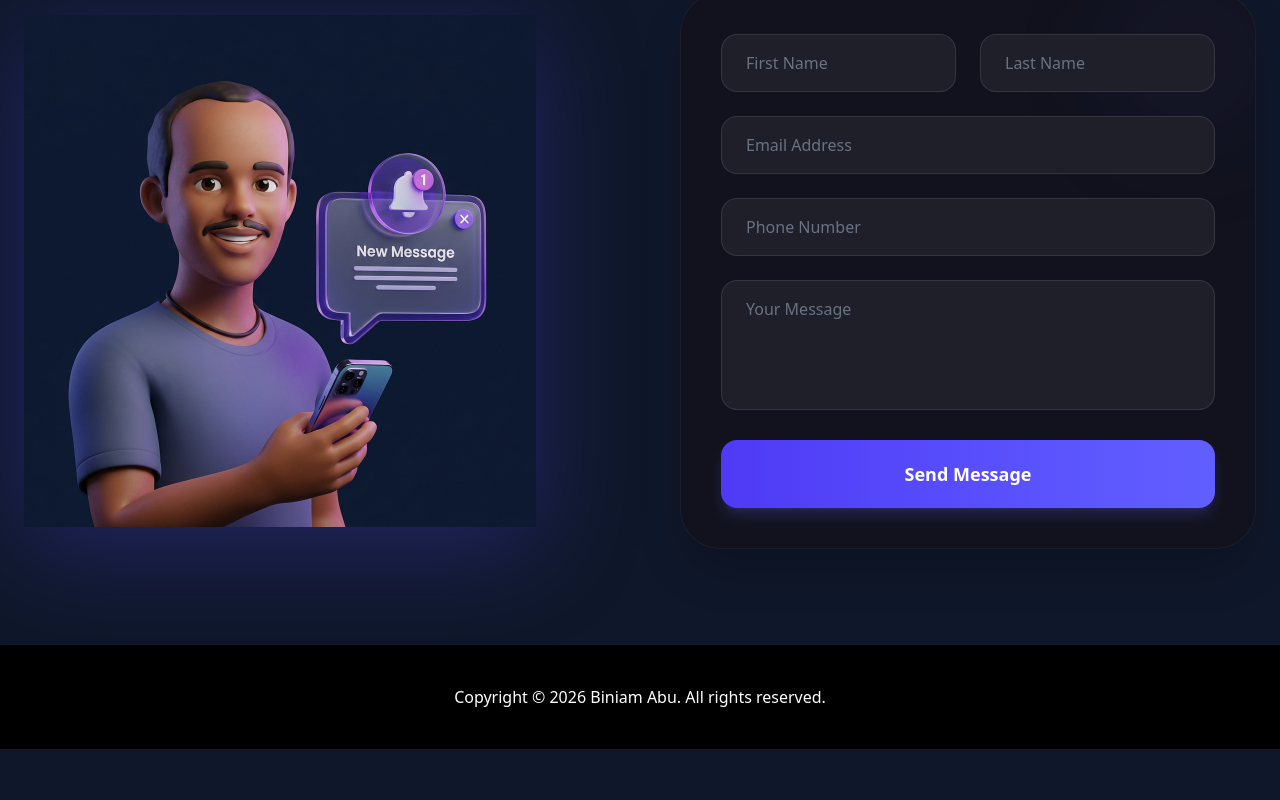
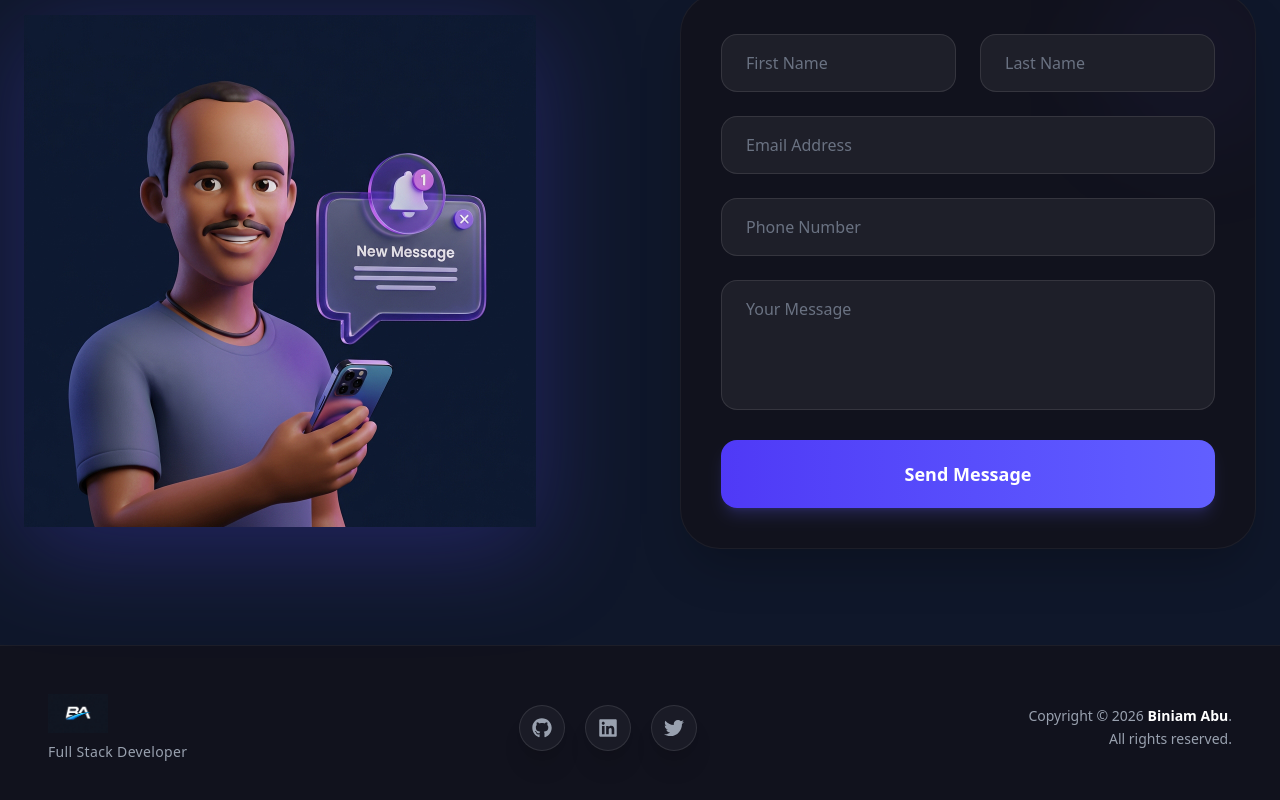
Before and after one commit to biniam7534/portfolio, a React (Vite) app in the folder client/: page / in a window 1280 px wide. Shown: the part 2668-3468 px from the top of the page. Before the commit the page ends 3417 px from the top, so only its background shows below. Built offline with nearby package versions, Linux system fonts and the light colour scheme.

Commit message:
to change footer

```diff
--- a/client/src/components/footer.jsx
+++ b/client/src/components/footer.jsx
@@ -1,10 +1,75 @@
-import React from 'react'
+import React from 'react';
+import { FaGithub, FaLinkedin, FaTwitter } from 'react-icons/fa';
+import Logo from '../assets/logo.png';
 
 export default function Footer() {
     return (
-        <div className='flex justify-center bg-black text-white py-10'>
-            Copyright &copy; 2026 Biniam Abu. All rights reserved.
+        <footer className="bg-[#11121d] text-white py-12 border-t border-white/5">
+            <div className="container mx-auto px-6 md:px-12">
+                <div className="flex flex-col md:flex-row items-center justify-between gap-8">
 
-        </div>
-    )
+                    {/* Left Side: Logo & Tagline */}
+                    <div className="flex flex-col items-center md:items-start">
+                        <div className="flex items-center space-x-2 mb-2">
+                            <img
+                                src={Logo}
+                                alt="Logo"
+                                className="h-10 w-auto object-contain"
+                            />
+                        </div>
+                        <p className="text-gray-400 text-xs md:text-sm font-medium tracking-wide">
+                            Full Stack Developer
+                        </p>
+                    </div>
+
+                    {/* Center: Social Media Icons */}
+                    <div className="flex items-center space-x-5">
+                        <a
+                            href="https://github.com"
+                            target="_blank"
+                            rel="noopener noreferrer"
+                            className="group relative"
+                        >
+                            <div className="absolute -inset-2 bg-gradient-to-r from-blue-600 to-indigo-600 rounded-full blur opacity-0 group-hover:opacity-40 transition duration-300"></div>
+                            <div className="relative bg-[#1a1b26] p-3 rounded-full border border-white/10 hover:border-white/20 transition-all duration-300 hover:-translate-y-1 shadow-xl">
+                                <FaGithub size={20} className="text-gray-400 group-hover:text-white transition-colors" />
+                            </div>
+                        </a>
+                        <a
+                            href="https://linkedin.com"
+                            target="_blank"
+                            rel="noopener noreferrer"
+                            className="group relative"
+                        >
+                            <div className="absolute -inset-2 bg-gradient-to-r from-blue-600 to-indigo-600 rounded-full blur opacity-0 group-hover:opacity-40 transition duration-300"></div>
+                            <div className="relative bg-[#1a1b26] p-3 rounded-full border border-white/10 hover:border-white/20 transition-all duration-300 hover:-translate-y-1 shadow-xl">
+                                <FaLinkedin size={20} className="text-gray-400 group-hover:text-white transition-colors" />
+                            </div>
+                        </a>
+                        <a
+                            href="https://twitter.com"
+                            target="_blank"
+                            rel="noopener noreferrer"
+                            className="group relative"
+                        >
+                            <div className="absolute -inset-2 bg-gradient-to-r from-blue-600 to-indigo-600 rounded-full blur opacity-0 group-hover:opacity-40 transition duration-300"></div>
+                            <div className="relative bg-[#1a1b26] p-3 rounded-full border border-white/10 hover:border-white/20 transition-all duration-300 hover:-translate-y-1 shadow-xl">
+                                <FaTwitter size={20} className="text-gray-400 group-hover:text-white transition-colors" />
+                            </div>
+                        </a>
+                    </div>
+
+                    {/* Right Side: Copyright Information */}
+                    <div className="text-center md:text-right">
+                        <p className="text-gray-400 text-sm leading-relaxed">
+                            Copyright &copy; 2026 <span className="text-white font-semibold">Biniam Abu</span>.
+                            <br className="hidden md:block" />
+                            All rights reserved.
+                        </p>
+                    </div>
+
+                </div>
+            </div>
+        </footer>
+    );
 }
```
